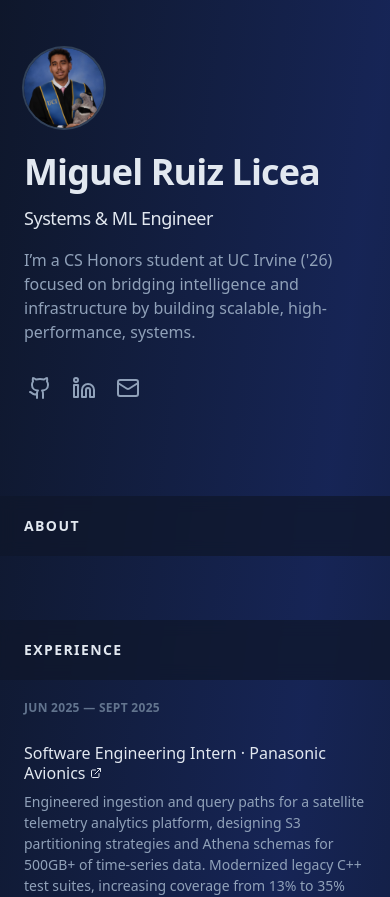
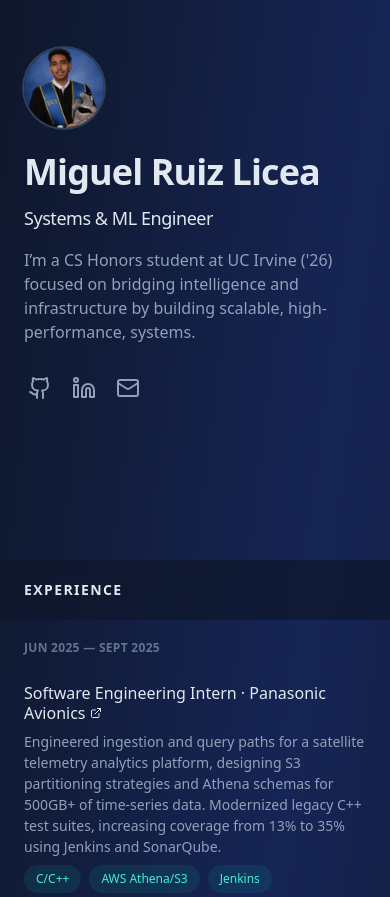
Before and after one commit to Miguelrl17/website, a React (Vite) app: page / in a window 390 px wide. Shown: the top 897 px of the page. Built offline with nearby package versions, Linux system fonts and the light colour scheme; the HTML template or start-up script is replaced by a standard one.

Commit message:
removed about

```diff
--- a/src/App.tsx
+++ b/src/App.tsx
@@ -62,7 +62,7 @@
 
             <nav className="nav hidden lg:block" aria-label="In-page jump links">
               <ul className="mt-16 w-max">
-                {['about', 'experience', 'projects'].map((section) => (
+                {['experience', 'projects'].map((section) => (
                   <li key={section}>
                     <button
                       onClick={() => scrollToSection(section)}
@@ -105,11 +105,11 @@
             className="mb-16 scroll-mt-16 md:mb-24 lg:mb-36 lg:scroll-mt-24"
             aria-label="About me"
           >
-            <div className="sticky top-0 z-20 -mx-6 mb-4 w-screen bg-slate-900/75 px-6 py-5 backdrop-blur md:-mx-12 md:px-12 lg:sr-only lg:relative lg:top-auto lg:mx-auto lg:w-full lg:px-0 lg:py-0 lg:opacity-0">
+            {/* <div className="sticky top-0 z-20 -mx-6 mb-4 w-screen bg-slate-900/75 px-6 py-5 backdrop-blur md:-mx-12 md:px-12 lg:sr-only lg:relative lg:top-auto lg:mx-auto lg:w-full lg:px-0 lg:py-0 lg:opacity-0">
               <h2 className="text-sm font-bold uppercase tracking-widest text-slate-200 lg:sr-only">
                 About
               </h2>
-            </div>
+            </div> */}
             <div>
               {/* <p className="mb-4">
 I’m a CS Honors student at UC Irvine ('26) who enjoys building models, working on systems, and combining the two. I also like full-stack development and testing. My goal is to build technology that’s intelligent, robust, and scalable.
```
